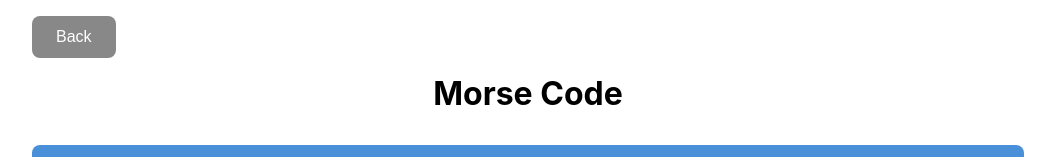
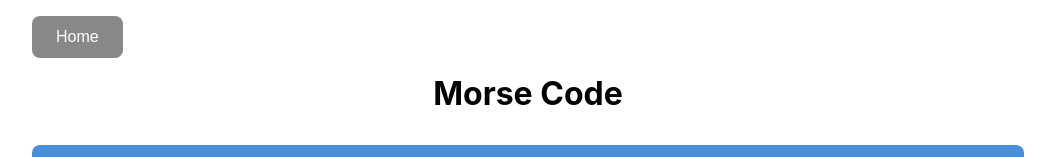
Before and after one commit to Chun-Yang/code-buster, a React (Vite) app: page /morse-rate#/morse in a window 1280 px wide. Shown: the top 157 px of the page, without its empty margins (112-1167 px from the left). Built offline with nearby package versions, Linux system fonts and the light colour scheme.

Commit message:
use Home instead of back

```diff
--- a/src/pages/Atbash.tsx
+++ b/src/pages/Atbash.tsx
@@ -21,7 +21,7 @@ export default function Atbash() {
     <div>
       <div className="top-bar">
         <Link to="/">
-          <button className="btn btn-back">Back</button>
+          <button className="btn btn-back">Home</button>
         </Link>
       </div>
       <h1 style={{ textAlign: 'center' }}>Atbash Cipher</h1>
--- a/src/pages/MorseHome.tsx
+++ b/src/pages/MorseHome.tsx
@@ -6,7 +6,7 @@ export default function MorseHome() {
     <div>
       <div className="top-bar">
         <Link to="/">
-          <button className="btn btn-back">Back</button>
+          <button className="btn btn-back">Home</button>
         </Link>
       </div>
       <h1 style={{textAlign: 'center'}}>Morse Code</h1>
```
